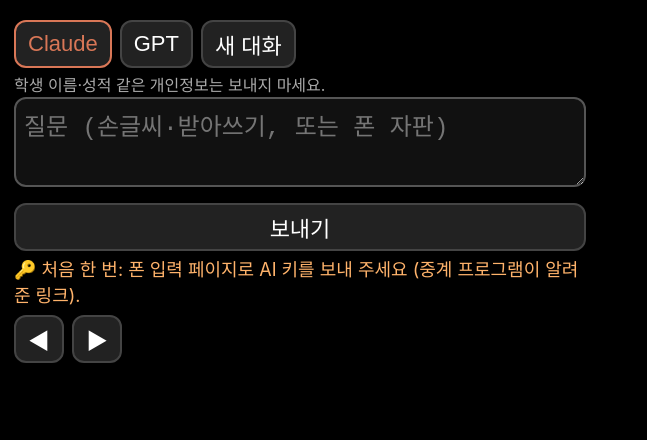
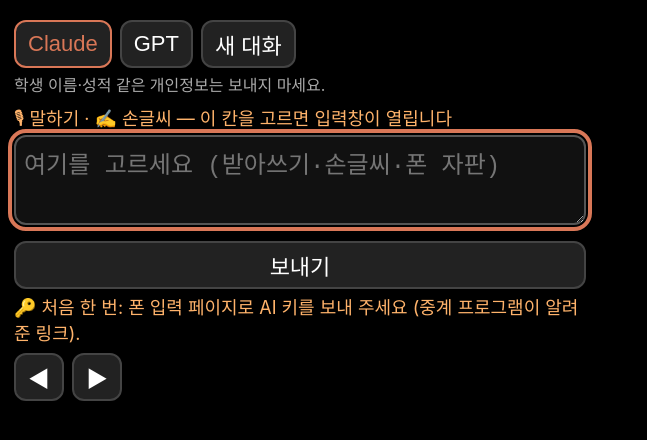
Before and after one commit to SoojiNoh/glasses-browser, a plain HTML site: page ai/index.html in a window 1280 px wide. Shown: the whole page, without its empty margins (0-647 px from the left). Drawn offline with Linux system fonts and the light colour scheme.

Commit message:
ai: question field focused first (system dictation/handwriting)

```diff
--- a/ai/index.html
+++ b/ai/index.html
@@ -23,7 +23,8 @@
 <body>
 <div class="row"><button id="claude">Claude</button><button id="gpt">GPT</button><button id="new">새 대화</button></div>
 <div id="warn">학생 이름·성적 같은 개인정보는 보내지 마세요.</div>
-<textarea id="q" placeholder="질문 (손글씨·받아쓰기, 또는 폰 자판)"></textarea>
+<label for="q" style="font-size:18px;color:#ffb36b">🎙 말하기 · ✍️ 손글씨 — 이 칸을 고르면 입력창이 열립니다</label>
+<textarea id="q" placeholder="여기를 고르세요 (받아쓰기·손글씨·폰 자판)"></textarea>
 <div class="row"><button id="send" style="flex:1">보내기</button></div>
 <div id="msg" role="status"></div>
 <div id="pos"></div>
@@ -100,7 +101,7 @@ if (code) {
     else if (m.t === 'go') { $('q').value = m.v; send(); }
   };
 }
-setModel(model); init();
+setModel(model); init(); $("q").focus();  // 첫 선택 = 질문칸(시스템 받아쓰기·손글씨 입력창)
 </script>
 </body>
 </html>
```
